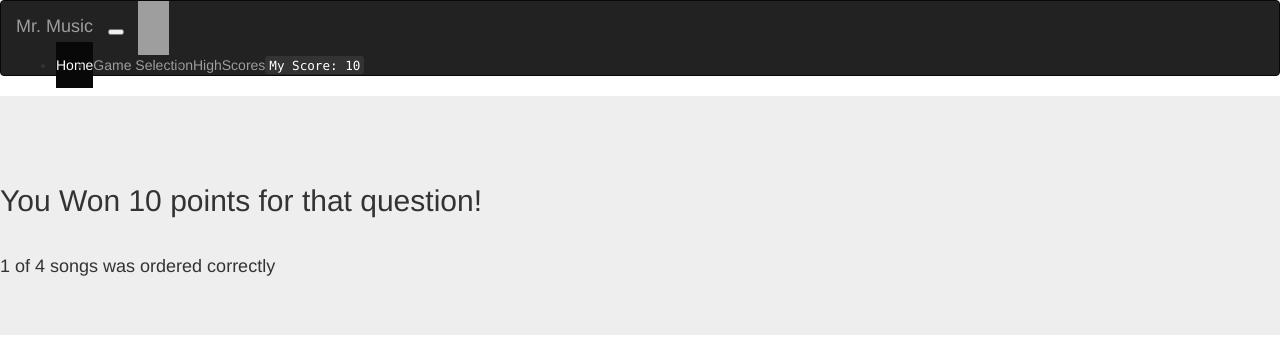
After one commit to Assafbs/DataBlasters, a Flask app: template Games/templates/ReleaseOrderGameScore.html in a window 1280 px wide. The commit adds this page. Shown: the top 342 px of the page. Run offline with Flask 2, Linux system fonts and the light colour scheme; the template is opened without the code that fills it: most values are stand-ins (such as "Sample title", 1, 10 or a date in 2020); some libraries are stand-ins or nearby versions; grey boxes are pictures that could not be loaded.

Commit message:
release order game - working simple

```diff
--- a/Games/GameManager.py
+++ b/Games/GameManager.py
@@ -22,7 +22,6 @@ class GameManager:
 
         if self.answer_num == num_questions_per_game:
             # TODO: call david's method for updating score with SCORE
-            a = url_for('create_game_selection_page')
             return redirect('/game_selection')
         else:
             return None
--- /dev/null
+++ b/Games/templates/ReleaseOrderGameScore.html
@@ -0,0 +1,68 @@
+<!DOCTYPE html>
+<html lang="en">
+<head>
+    <meta charset="utf-8">
+    <meta name="viewport" content="width=device-width, initial-scale=1, shrink-to-fit=no">
+    <meta name="description" content="">
+    <meta name="author" content="">
+    <link rel="icon" href="../favicon.png">
+
+    <title>&#9834; Mr.Music &#9834;</title>
+
+    <!-- Bootstrap core CSS -->
+    <link href="https://v4-alpha.getbootstrap.com/dist/css/bootstrap.min.css" rel="stylesheet">
+
+    <!-- Custom styles for this template -->
+    <link href="jumbotron.css" rel="stylesheet">
+
+    <script src="../static/REleaseOrderGame.js" type="text/javascript"></script>
+</head>
+<body>
+
+    <nav class="navbar navbar-toggleable-md navbar-inverse fixed-top bg-inverse">
+      <button class="navbar-toggler navbar-toggler-right" type="button" data-toggle="collapse" data-target="#navbarsExampleDefault" aria-controls="navbarsExampleDefault" aria-expanded="false" aria-label="Toggle navigation">
+        <span class="navbar-toggler-icon"></span>
+      </button>
+      <span class="icon-bar"><img src="https://image.ibb.co/n68GS6/logo.png" alt="logo" border="0" width="31.5" height="54" hspace="10"></span>
+      <a class="navbar-brand" href="#">Mr. Music</a>
+
+      <div class="collapse navbar-collapse" id="navbarsExampleDefault">
+        <ul class="navbar-nav mr-auto">
+          <li class="nav-item active">
+            <a class="nav-link" href="#">Home<span class="sr-only">(current)</span></a>
+          </li>
+          <li class="nav-item">
+            <a class="nav-link" href="#">Game Selection</a>
+          </li>
+          <li class="nav-item">
+            <a class="nav-link" href="#">HighScores</a>
+          </li>
+        </ul>
+          <div><kbd>My Score: {{current_score}}</kbd></div>
+      </div>
+    </nav>
+
+    <div class="jumbotron bg-info">
+        <div class="row">
+            <div class="col-md-12" align="left">
+                <br><h2>You Won {{points}} points for that question!</h2><br>
+                <h4>{{num_correct}} of 4 songs was ordered correctly</h4>
+            </div>
+        </div>
+    </div>
+
+    <div class="container">
+        <div class="col-md-12" align="center">
+            <img src="http://hddfhm.com/images/animated-clipart-dancing-18.gif"/>
+        </div>
+        <div class="col-md-12 text-right">
+            <button id="Next Question" class="btn btn-secondary .navbar-right" onclick="Redirect('../release_order_game_')">
+              Next Question
+            </button>
+        </div><br><br>
+    </div>
+
+
+
+</body>
+</html>
--- a/Pages/Home.py
+++ b/Pages/Home.py
@@ -1,7 +1,7 @@
 from flask import Flask, render_template, make_response
 from Pages.GameSelection import game_selection
 from Pages.Highscores import highscores
-from Games.ReleaseOrderGame import release_order_game
+from Games.ReleaseOrderGame import release_order_game, release_order_game_
 from Games.TranslationGame import translate_game, translate_game_
 from Games.PairsGame import pairs_game, pairs_game_
 
@@ -9,6 +9,7 @@ app = Flask(__name__)
 app.register_blueprint(game_selection)
 app.register_blueprint(highscores)
 app.register_blueprint(release_order_game)
+app.register_blueprint(release_order_game_)
 app.register_blueprint(translate_game)
 app.register_blueprint(translate_game_)
 app.register_blueprint(pairs_game)
--- /dev/null
+++ b/Pages/static/ReleaseOrderGame.js
@@ -0,0 +1,4 @@
+function Redirect(path) {
+  document.cookie = 'allowAccess=true'
+  window.location.href = path;
+}
```
Also changed, not shown: Games/ReleaseOrderGame.py (+47 -7 lines), Games/templates/ReleaseOrderGame.html (+6 -5 lines).
